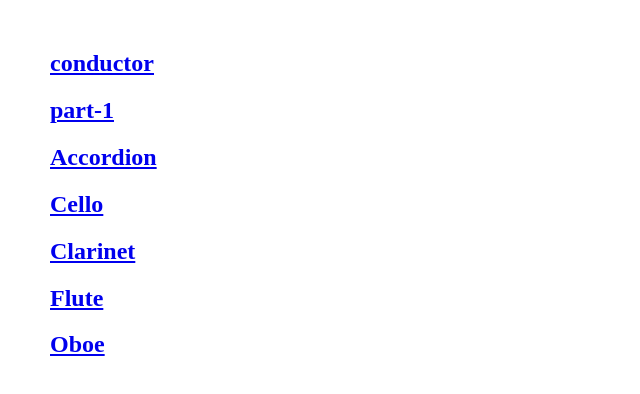
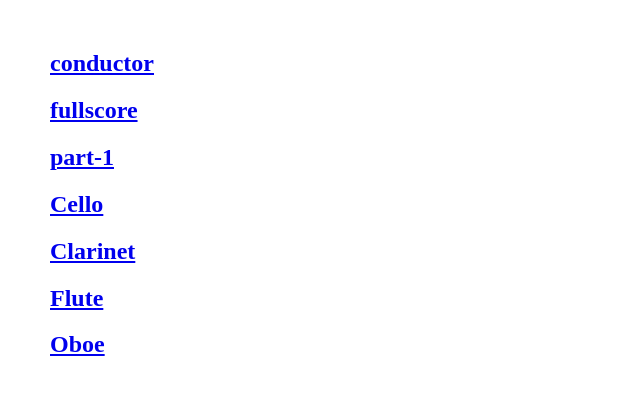
Before and after one commit to belljonathan50/huihui, a plain HTML site: page public/index.html in a window 1280 px wide. Shown: the whole page, without its empty margins (0-640 px from the left). Drawn offline with Linux system fonts and the light colour scheme.

Commit message:
Update index.html

```diff
--- a/public/index.html
+++ b/public/index.html
@@ -13,8 +13,8 @@
 <div>
 
 	<h2><a href=/conductor.html>conductor</a></h2>
-	<h2><a href=/fullscore.html>part-1</a></h2>
-	<h2><a href=/accordion.html>Accordion</a></h2>
+	<h2><a href=/fullscore.html>fullscore</a></h2>
+	<h2><a href=/part1.html>part-1</a></h2>
 	<h2><a href=/cello.html>Cello</a></h2>
 	<h2><a href=/cl.html>Clarinet</a></h2>
 	<h2><a href=/fl.html>Flute</a></h2>
```
